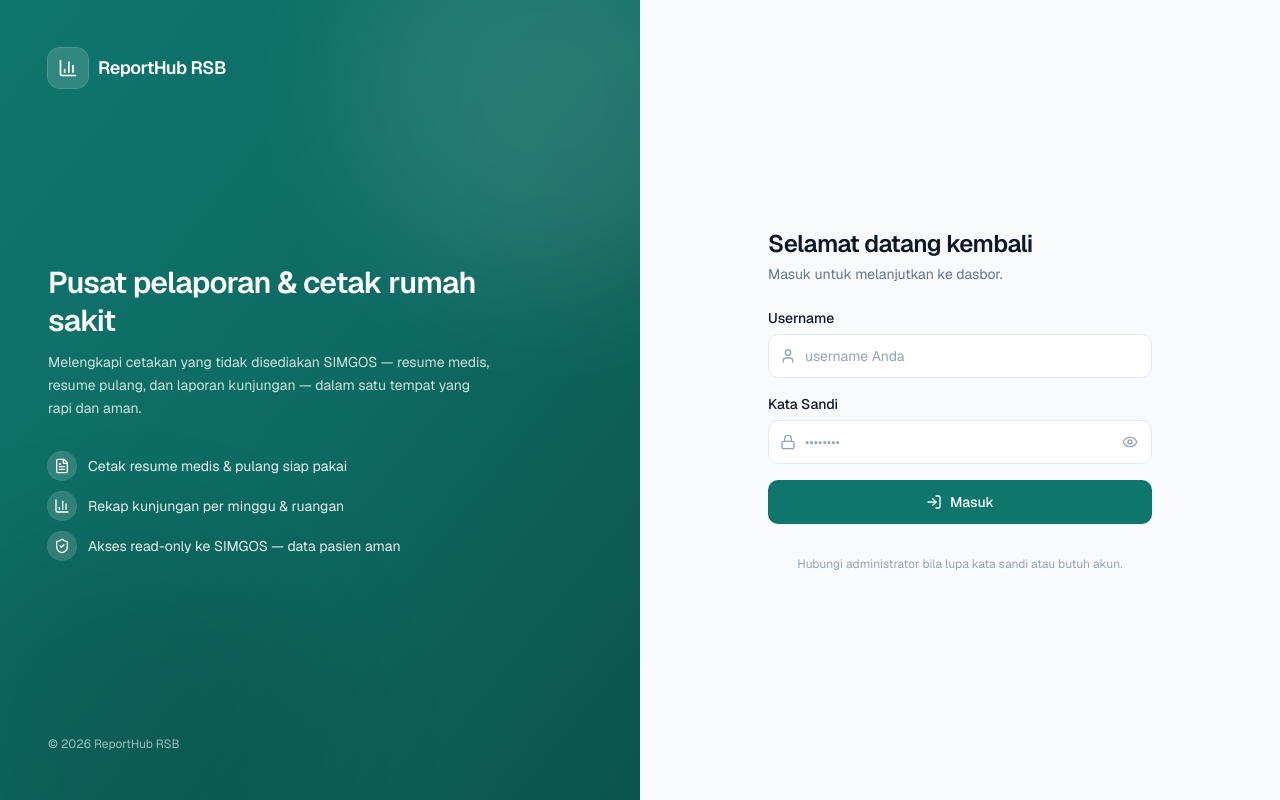
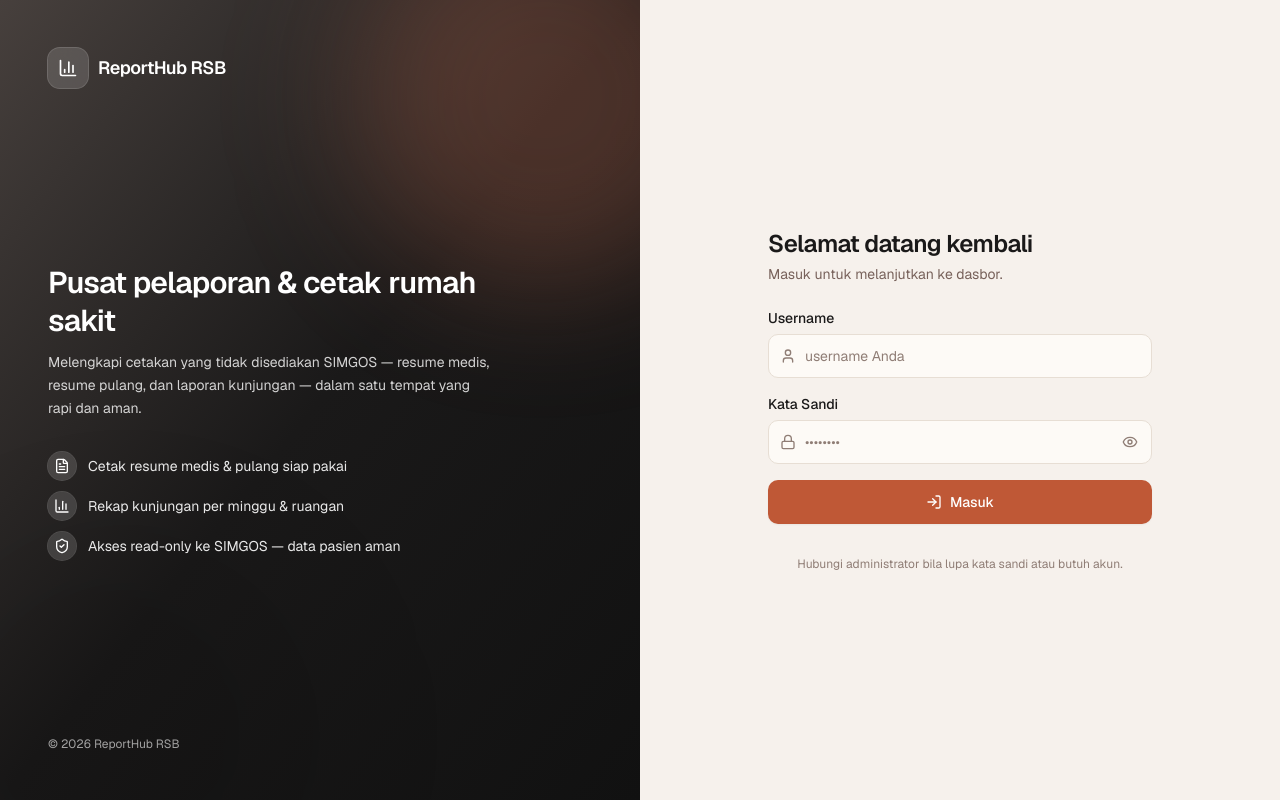
Before and after one commit to FebriansyahAmu/reporthubrsb, a Next.js app: page / in a window 1280 px wide. Built offline with nearby package versions, Linux system fonts and the light colour scheme.

Commit message:
changes: ubah collor pallate untuk themes

```diff
--- a/src/app/globals.css
+++ b/src/app/globals.css
@@ -5,97 +5,103 @@
 @custom-variant dark (&:where([data-theme="dark"], [data-theme="dark"] *));
 
 /* =========================================================================
-   DESIGN TOKENS — Teal + Slate netral (tanpa indigo/violet).
-   Nilai didefinisikan sebagai CSS variable agar bisa di-switch light/dark.
+   DESIGN TOKENS — Warm Charcoal + Dry Peach.
+   Netral hangat (cokelat-arang) dengan brand peach/terracotta. Enam anchor
+   pemberi user: #e07b5b(Dry Peach) #77615a(Raisin) #47403d(Wild Truffle)
+   #2b2726(Bakora Grey) #1a1919(Thamar Black) #111111(Dreamless Sleep).
+   Palet ini condong GELAP → di tema gelap anchor dipakai langsung (surface/
+   fg/brand); di tema terang netral ivory/sand diturunkan & brand didalam-kan
+   ke terracotta agar teks tetap kontras. Accent teal = komplemen modern untuk
+   peach; status (hijau/amber/merah) tetap fungsional.
    ========================================================================= */
 :root {
-  --bg: #f8fafc; /* slate-50  */
-  --surface: #ffffff;
-  --surface-2: #f1f5f9; /* slate-100 */
-  --border: #e2e8f0; /* slate-200 */
-  --border-strong: #cbd5e1; /* slate-300 */
-  --fg: #0f172a; /* slate-900 */
-  --fg-muted: #64748b; /* slate-500 */
-  --fg-subtle: #94a3b8; /* slate-400 */
+  --bg: #f6f1ec; /* ivory hangat — page */
+  --surface: #fdfaf6; /* near-white hangat — kartu */
+  --surface-2: #efe7df; /* sand — isian/inset */
+  --border: #e7ded4;
+  --border-strong: #d6c9bc;
+  --fg: #1a1919; /* Thamar Black — teks utama (anchor) */
+  --fg-muted: #77615a; /* Raisin (anchor) */
+  --fg-subtle: #8f7d75;
 
-  --brand: #0f766e; /* teal-700  */
-  --brand-hover: #115e59; /* teal-800  */
+  --brand: #bf5836; /* terracotta — peach didalam-kan agar kontras di terang */
+  --brand-hover: #a5482b;
   --brand-fg: #ffffff;
-  --brand-soft: #f0fdfa; /* teal-50   */
-  --brand-soft-fg: #0f766e;
-  --brand-ring: #5eead4; /* teal-300  */
+  --brand-soft: #f8e7df;
+  --brand-soft-fg: #a9482a;
+  --brand-ring: #e8b6a3;
 
-  --accent: #0369a1; /* sky-700 — info/link, hemat */
-  --accent-soft: #f0f9ff; /* sky-50 */
+  --accent: #237a70; /* teal — komplemen peach, kategori/link (hemat) */
+  --accent-soft: #e2f1ef;
 
-  --success: #059669; /* emerald-600 */
-  --success-soft: #ecfdf5;
-  --warning: #d97706; /* amber-600 */
-  --warning-soft: #fffbeb;
-  --danger: #dc2626; /* red-600 */
-  --danger-soft: #fef2f2;
+  --success: #37834a;
+  --success-soft: #e8f3e6;
+  --warning: #a56c14;
+  --warning-soft: #f7ecd6;
+  --danger: #cf4436;
+  --danger-soft: #fbe9e6;
 
   --radius-sm: 6px;
   --radius-md: 10px;
   --radius-lg: 14px;
 
-  --shadow-xs: 0 1px 2px rgba(15, 23, 42, 0.04);
-  --shadow-sm: 0 1px 2px rgba(15, 23, 42, 0.06), 0 1px 3px rgba(15, 23, 42, 0.08);
-  --shadow-md: 0 2px 4px rgba(15, 23, 42, 0.06), 0 8px 24px rgba(15, 23, 42, 0.08);
+  --shadow-xs: 0 1px 2px rgba(26, 25, 25, 0.06);
+  --shadow-sm: 0 1px 2px rgba(26, 25, 25, 0.07), 0 1px 3px rgba(26, 25, 25, 0.10);
+  --shadow-md: 0 2px 4px rgba(26, 25, 25, 0.07), 0 10px 28px rgba(26, 25, 25, 0.14);
 }
 
 /* Ikuti preferensi OS bila user belum memilih tema manual */
 @media (prefers-color-scheme: dark) {
   :root:not([data-theme="light"]) {
-    --bg: #0b1220;
-    --surface: #0f172a;
-    --surface-2: #131f34;
-    --border: #1e293b;
-    --border-strong: #334155;
-    --fg: #e2e8f0;
-    --fg-muted: #94a3b8;
-    --fg-subtle: #64748b;
-    --brand: #14b8a6;
-    --brand-hover: #2dd4bf;
-    --brand-fg: #04211d;
-    --brand-soft: #0b2f2b;
-    --brand-soft-fg: #5eead4;
-    --brand-ring: #115e59;
-    --accent: #38bdf8;
-    --accent-soft: #0b2433;
-    --success: #34d399;
-    --success-soft: #06281f;
-    --warning: #fbbf24;
-    --warning-soft: #2a1c05;
-    --danger: #f87171;
-    --danger-soft: #2a0f0f;
+    --bg: #111111; /* Dreamless Sleep — page (anchor) */
+    --surface: #1a1919; /* Thamar Black — kartu (anchor) */
+    --surface-2: #2b2726; /* Bakora Grey — elevasi (anchor) */
+    --border: #332e2c;
+    --border-strong: #47403d; /* Wild Truffle (anchor) */
+    --fg: #f4ede7; /* ivory hangat */
+    --fg-muted: #b3a49b;
+    --fg-subtle: #8a786f; /* Raisin dicerahkan */
+    --brand: #e07b5b; /* Dry Peach — brand (anchor) */
+    --brand-hover: #e88f72;
+    --brand-fg: #1a1010;
+    --brand-soft: #2f211b;
+    --brand-soft-fg: #f0a488;
+    --brand-ring: #8a4b36;
+    --accent: #5ec4b8;
+    --accent-soft: #123430;
+    --success: #6cc26a;
+    --success-soft: #16281a;
+    --warning: #e2a63e;
+    --warning-soft: #2c2109;
+    --danger: #f2685f;
+    --danger-soft: #331714;
   }
 }
 
 /* Pilihan tema manual */
 :root[data-theme="dark"] {
-  --bg: #0b1220;
-  --surface: #0f172a;
-  --surface-2: #131f34;
-  --border: #1e293b;
-  --border-strong: #334155;
-  --fg: #e2e8f0;
-  --fg-muted: #94a3b8;
-  --fg-subtle: #64748b;
-  --brand: #14b8a6;
-  --brand-hover: #2dd4bf;
-  --brand-fg: #04211d;
-  --brand-soft: #0b2f2b;
-  --brand-soft-fg: #5eead4;
-  --brand-ring: #115e59;
-  --accent: #38bdf8;
-  --accent-soft: #0b2433;
-  --success: #34d399;
-  --success-soft: #06281f;
-  --warning: #fbbf24;
-  --warning-soft: #2a1c05;
-  --danger: #f87171;
-  --danger-soft: #2a0f0f;
+  --bg: #111111;
+  --surface: #1a1919;
+  --surface-2: #2b2726;
+  --border: #332e2c;
+  --border-strong: #47403d;
+  --fg: #f4ede7;
+  --fg-muted: #b3a49b;
+  --fg-subtle: #8a786f;
+  --brand: #e07b5b;
+  --brand-hover: #e88f72;
+  --brand-fg: #1a1010;
+  --brand-soft: #2f211b;
+  --brand-soft-fg: #f0a488;
+  --brand-ring: #8a4b36;
+  --accent: #5ec4b8;
+  --accent-soft: #123430;
+  --success: #6cc26a;
+  --success-soft: #16281a;
+  --warning: #e2a63e;
+  --warning-soft: #2c2109;
+  --danger: #f2685f;
+  --danger-soft: #331714;
 }
 
 /* =========================================================================
--- a/src/app/page.tsx
+++ b/src/app/page.tsx
@@ -20,11 +20,11 @@ export default async function LoginPage({
   return (
     <main className="grid min-h-screen lg:grid-cols-2">
       {/* Panel brand (desktop) */}
-      <section className="relative hidden overflow-hidden bg-linear-to-br from-[#0f766e] via-[#0d6b63] to-[#0b544d] p-12 text-white lg:flex lg:flex-col lg:justify-between">
+      <section className="relative hidden overflow-hidden bg-linear-to-br from-[#47403d] via-[#1a1919] to-[#111111] p-12 text-white lg:flex lg:flex-col lg:justify-between">
         {/* Ornamen halus */}
         <div
           aria-hidden
-          className="pointer-events-none absolute -right-24 -top-24 size-96 rounded-full bg-white/10 blur-3xl"
+          className="pointer-events-none absolute -right-24 -top-24 size-96 rounded-full bg-[#e07b5b]/25 blur-3xl"
         />
         <div
           aria-hidden
--- a/src/components/layout/AppShell.tsx
+++ b/src/components/layout/AppShell.tsx
@@ -28,7 +28,7 @@ export function AppShell({
         {mobileOpen && (
           <>
             <motion.div
-              className="fixed inset-0 z-30 bg-slate-900/40 lg:hidden"
+              className="fixed inset-0 z-30 bg-[#111111]/50 lg:hidden"
               initial={{ opacity: 0 }}
               animate={{ opacity: 1 }}
               exit={{ opacity: 0 }}
--- a/src/components/ui/Modal.tsx
+++ b/src/components/ui/Modal.tsx
@@ -69,7 +69,7 @@ export function Modal({
           transition={{ duration: 0.15 }}
         >
           <div
-            className="fixed inset-0 bg-slate-900/50 backdrop-blur-sm"
+            className="fixed inset-0 bg-[#111111]/60 backdrop-blur-sm"
             onClick={onClose}
             aria-hidden
           />
```
